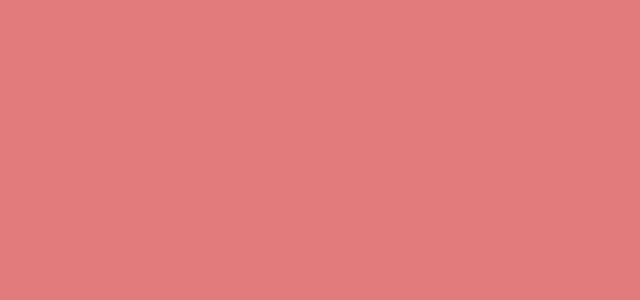
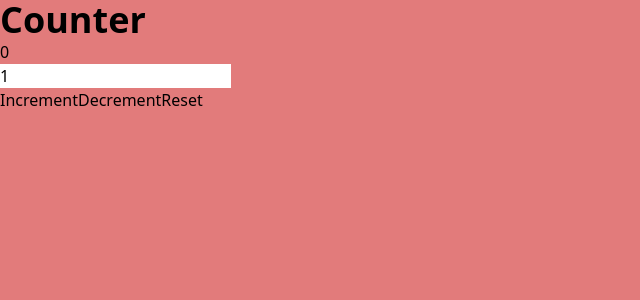
Before and after one commit to tashrifmiyaji/my-react, a React (Vite) app: page / in a window 1280 px wide. Shown: the top 300 px of the page, without its empty margins (0-640 px from the left). Built offline with nearby package versions, Linux system fonts and the light colour scheme.

Commit message:
import counter in the app.jsx file

```diff
--- a/src/App.jsx
+++ b/src/App.jsx
@@ -8,6 +8,7 @@ import "./index.css";
 //  import { LiftingStateUp } from "./components/Lifting State Up/LiftingStateUp";
 //  import { ToggleSwitch } from "./components/Projects/Toggle Switch/Toggle Switch";
 //  import { Todo } from "./components/Projects/Todo App/Todo";
+ import { Counter } from "./components/Hook/Counter with useState";
 
 function App() {
 	return (
@@ -21,6 +22,7 @@ function App() {
 			{/* <LiftingStateUp/> */}
 			{/* <ToggleSwitch/> */}
 			{/* <Todo/> */}
+			<Counter/>
 		</>
 	);
 }
```
